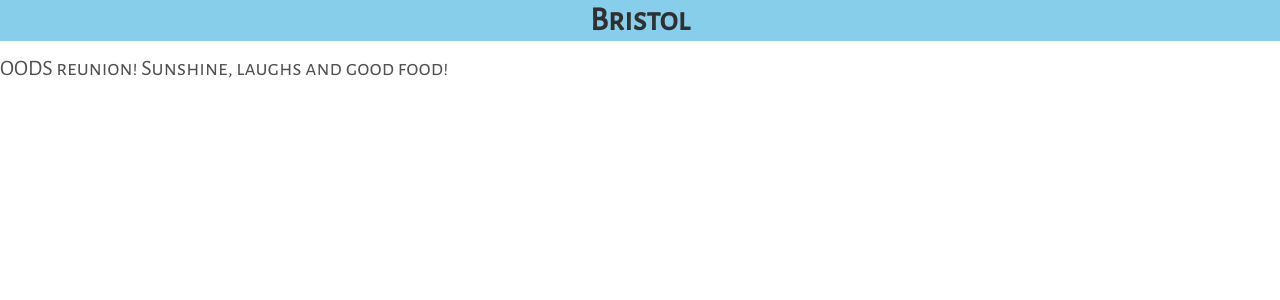
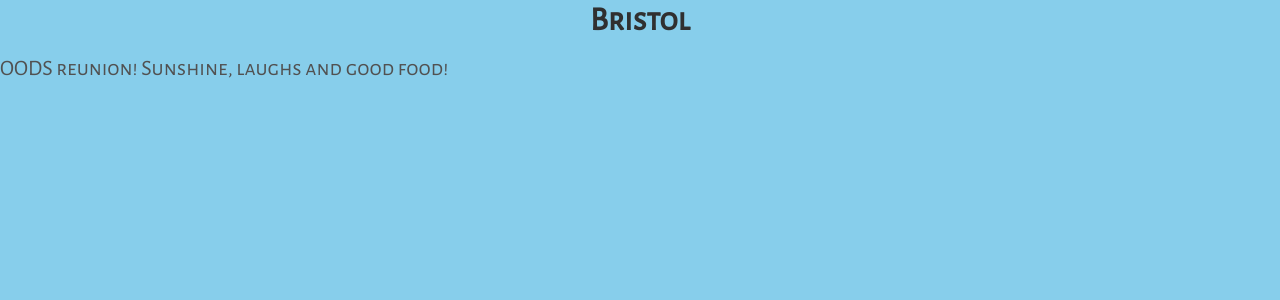
Before and after one commit to foopod/Travel-Website, a Jekyll site: the page built from _posts/2017-08-21-Bristol.md, in a window 1280 px wide. Shown: the top 300 px of the page. Built offline with Jekyll 4.4.1, drawn with Linux system fonts in a browser that asks for light colours.

Commit message:
Update head.html

```diff
--- a/_includes/head.html
+++ b/_includes/head.html
@@ -12,6 +12,7 @@
        			* element that contains the map. */
       			#map {
         			height: 100%;
+				background-color:#87CEEB;
       			}
       			/* Optional: Makes the sample page fill the window. */
       			html, body {
@@ -19,6 +20,7 @@
         			margin: 0;
         			padding: 0;
 				font-family: 'Alegreya Sans SC';
+				background-color:#87CEEB;
       			}
       			h1 {
         			font-size: 150%;
@@ -28,9 +30,11 @@
       			}
 			p {
 				font-family: 'Alegreya Sans SC';
+				background-color:#87CEEB;
 			}
       			img {
          			display:block;
+				background-color:#87CEEB;
       			}
 	</style>
 </head>
```
